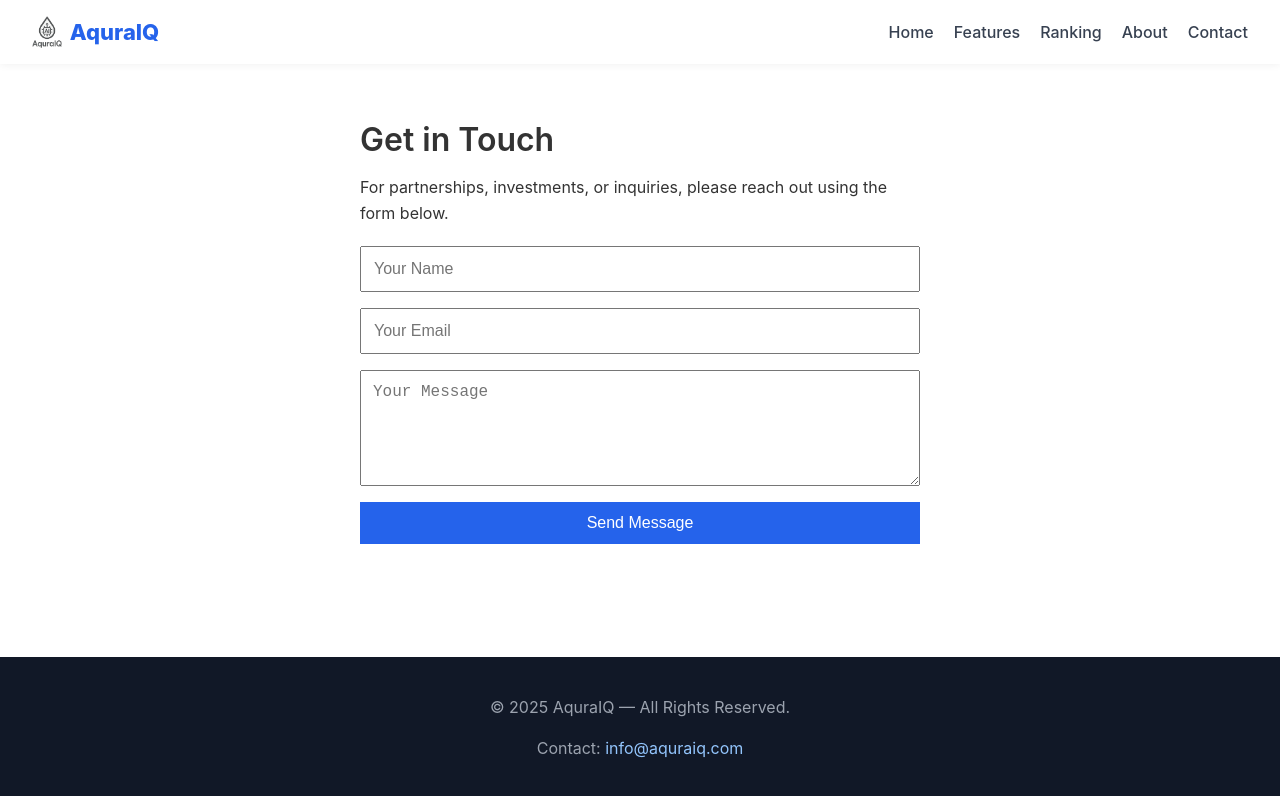
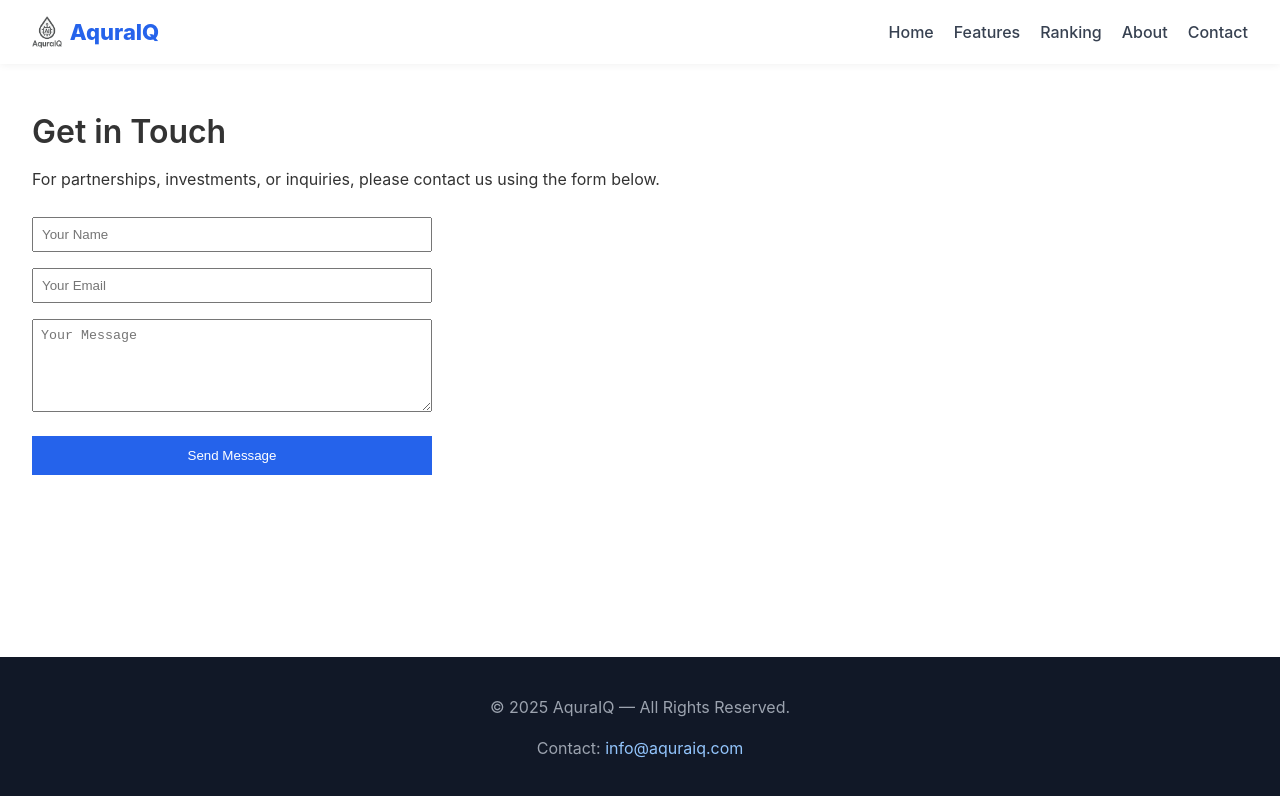
Before and after one commit to aquraiq-site/aquraiq-site, a Next.js app: page /contact in a window 1280 px wide. Shown: the top 796 px of the page. Built offline with nearby package versions, Linux system fonts and the light colour scheme.

Commit message:
Update contact.js

```diff
--- a/pages/contact.js
+++ b/pages/contact.js
@@ -1,17 +1,18 @@
 // pages/contact.js
+
 export default function Contact() {
   return (
-    <div style={{ maxWidth: "600px", margin: "0 auto", padding: "40px 20px" }}>
+    <div style={{ padding: "2rem" }}>
       <h1>Get in Touch</h1>
       <p>
-        For partnerships, investments, or inquiries, please reach out using the form below.
+        For partnerships, investments, or inquiries, please contact us using the
+        form below.
       </p>
-
-      <form style={{ display: "flex", flexDirection: "column", gap: "16px", marginTop: "20px" }}>
-        <input type="text" placeholder="Your Name" style={{ padding: "12px", fontSize: "16px" }} />
-        <input type="email" placeholder="Your Email" style={{ padding: "12px", fontSize: "16px" }} />
-        <textarea placeholder="Your Message" rows="5" style={{ padding: "12px", fontSize: "16px" }} />
-        <button type="submit" style={{ background: "#2563eb", color: "#fff", padding: "12px", fontSize: "16px", border: "none", cursor: "pointer" }}>
+      <form style={{ display: "flex", flexDirection: "column", maxWidth: "400px" }}>
+        <input type="text" placeholder="Your Name" style={{ margin: "0.5rem 0", padding: "0.5rem" }} />
+        <input type="email" placeholder="Your Email" style={{ margin: "0.5rem 0", padding: "0.5rem" }} />
+        <textarea placeholder="Your Message" rows="5" style={{ margin: "0.5rem 0", padding: "0.5rem" }} />
+        <button type="submit" style={{ marginTop: "1rem", padding: "0.75rem", background: "#2563eb", color: "#fff", border: "none", cursor: "pointer" }}>
           Send Message
         </button>
       </form>
```
